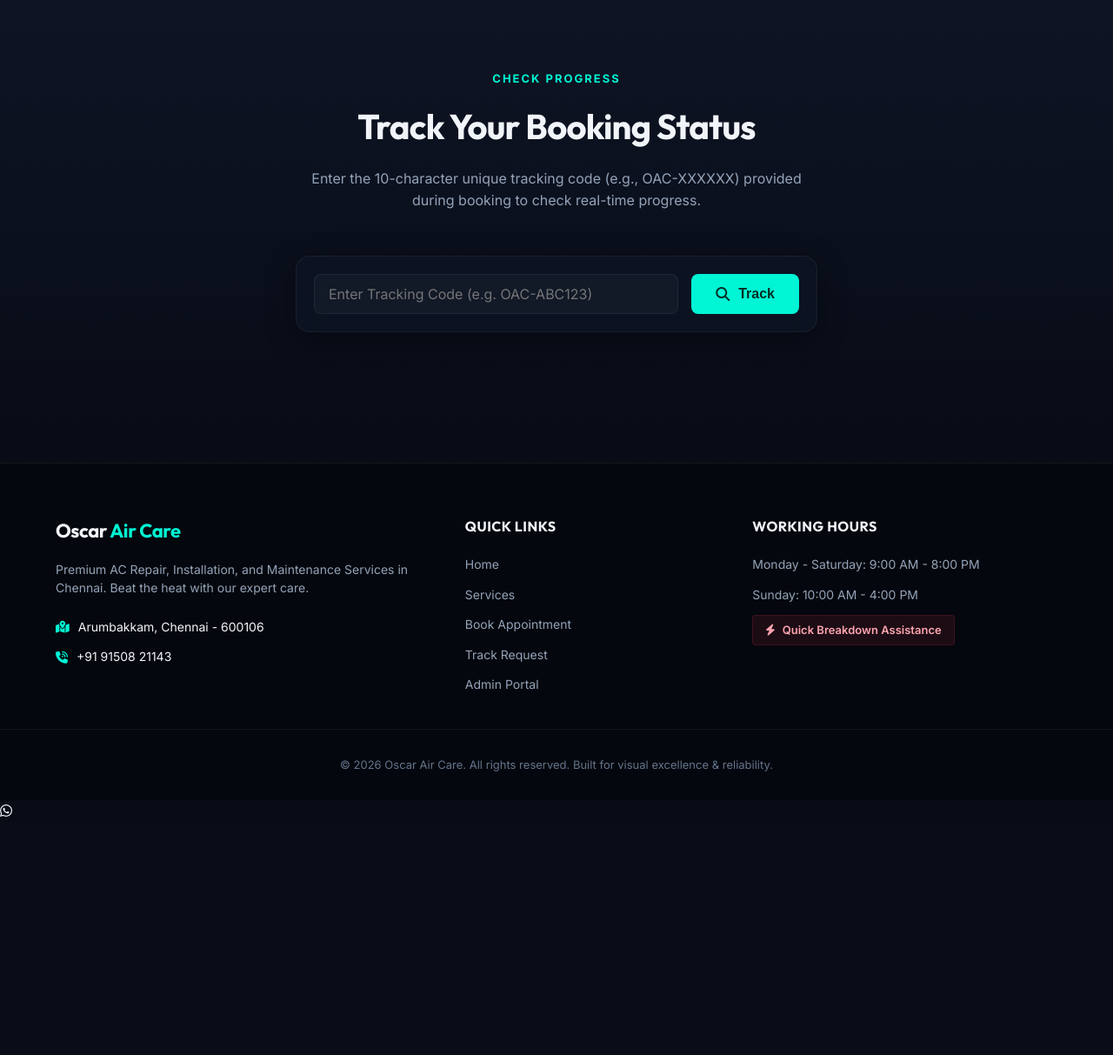
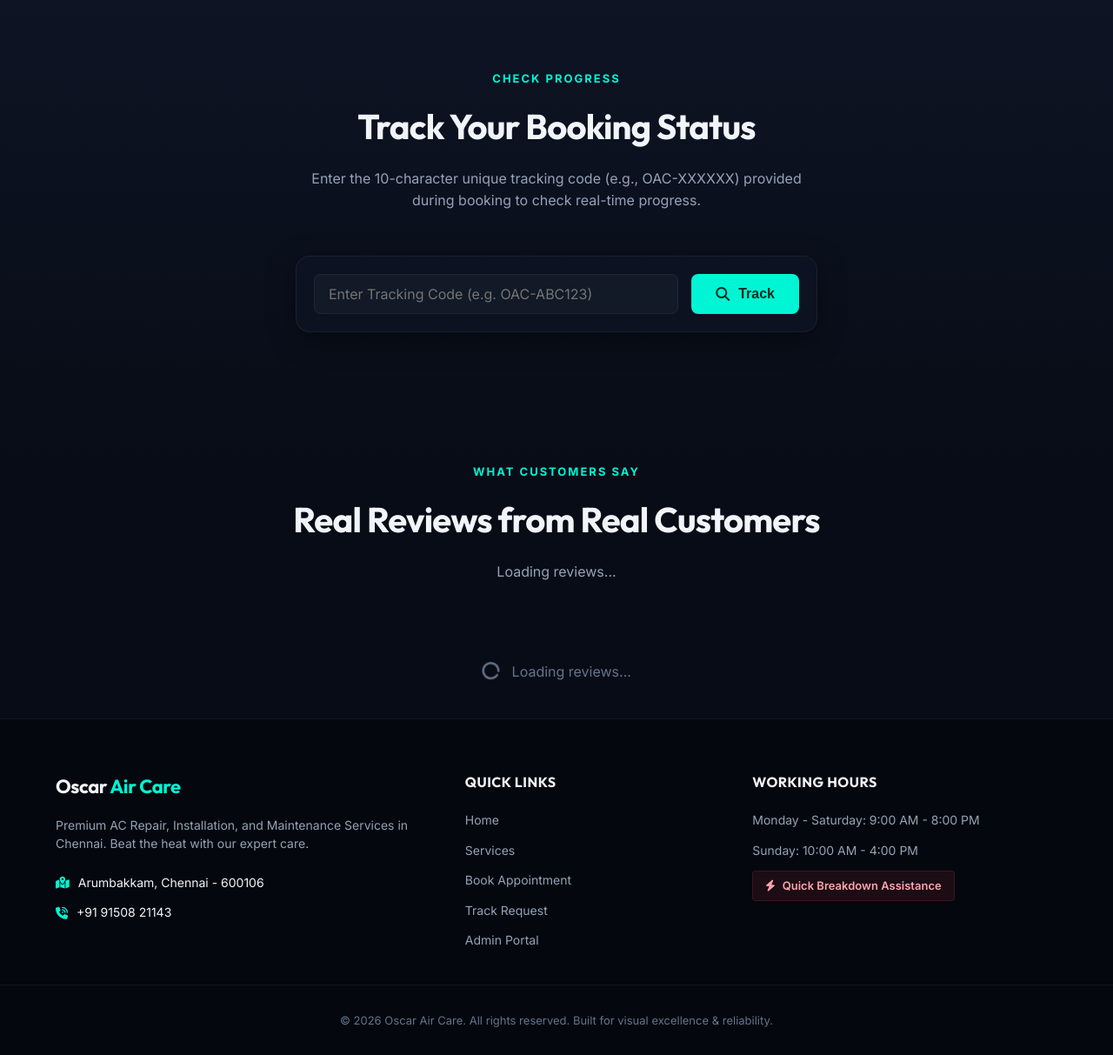
Before and after one commit to Udhaya45-S/ac-oscar, a Flask app: page / in a window 1280 px wide. Shown: the part 2264-3477 px from the top of the page at 87% size. Before the commit the page ends 3203 px from the top, so only its background shows below. Run offline with Flask 3, Linux system fonts and the light colour scheme; parts of the project's set-up code (start-up, migrations or seed data) failed here and were passed over.

Commit message:
Implement review prompt and testimonials section
Added review prompt and testimonials section to index.html

```diff
--- a/templates/index.html
+++ b/templates/index.html
@@ -209,11 +209,47 @@
                         <p id="resIssue">-</p>
                     </div>
                 </div>
+
+                <!-- Rate this service — only shown when status is Completed -->
+                <div id="reviewPrompt" class="review-prompt hide">
+                    <h4><i class="fa-solid fa-star"></i> How was our service?</h4>
+                    <form id="reviewForm">
+                        <div class="star-rating" id="starRating">
+                            <i class="fa-solid fa-star star-input" data-value="1"></i>
+                            <i class="fa-solid fa-star star-input" data-value="2"></i>
+                            <i class="fa-solid fa-star star-input" data-value="3"></i>
+                            <i class="fa-solid fa-star star-input" data-value="4"></i>
+                            <i class="fa-solid fa-star star-input" data-value="5"></i>
+                        </div>
+                        <input type="hidden" id="reviewRatingValue" value="0">
+                        <textarea id="reviewText" placeholder="Tell us about your experience (optional)" rows="2"></textarea>
+                        <button type="submit" class="btn btn-primary btn-block" id="btnSubmitReview">Submit Review</button>
+                    </form>
+                    <p id="reviewAlreadySubmitted" class="hide">
+                        <i class="fa-solid fa-circle-check"></i> Thanks — you've already reviewed this booking!
+                    </p>
+                </div>
             </div>
         </div>
         <div id="trackingError" class="tracking-error-message hide">
             <i class="fa-solid fa-circle-xmark"></i>
             <span id="trackingErrorText">No booking found with this tracking code.</span>
+        </div>
+    </div>
+</section>
+
+<!-- Testimonials Section -->
+<section id="testimonials" class="testimonials-section">
+    <div class="container">
+        <div class="section-header">
+            <span class="sub-title">What Customers Say</span>
+            <h2>Real Reviews from Real Customers</h2>
+            <p id="testimonialsSummary">Loading reviews...</p>
+        </div>
+        <div class="testimonials-grid" id="testimonialsGrid">
+            <div class="table-loading" style="text-align:center; padding: 20px; color: var(--text-muted);">
+                <i class="fa-solid fa-circle-notch fa-spin"></i> Loading reviews...
+            </div>
         </div>
     </div>
 </section>
```
